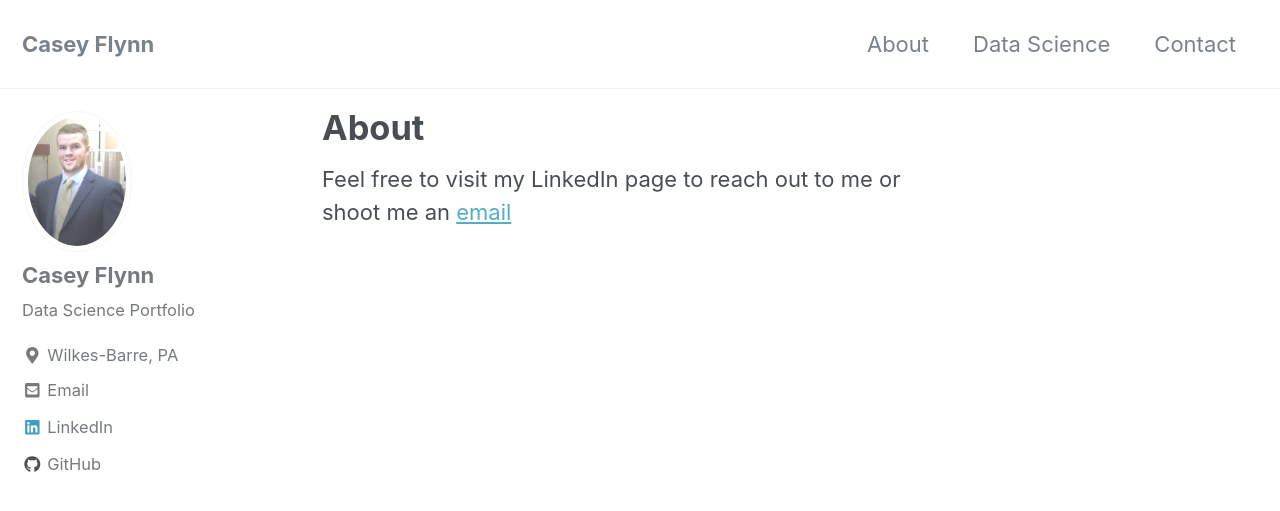
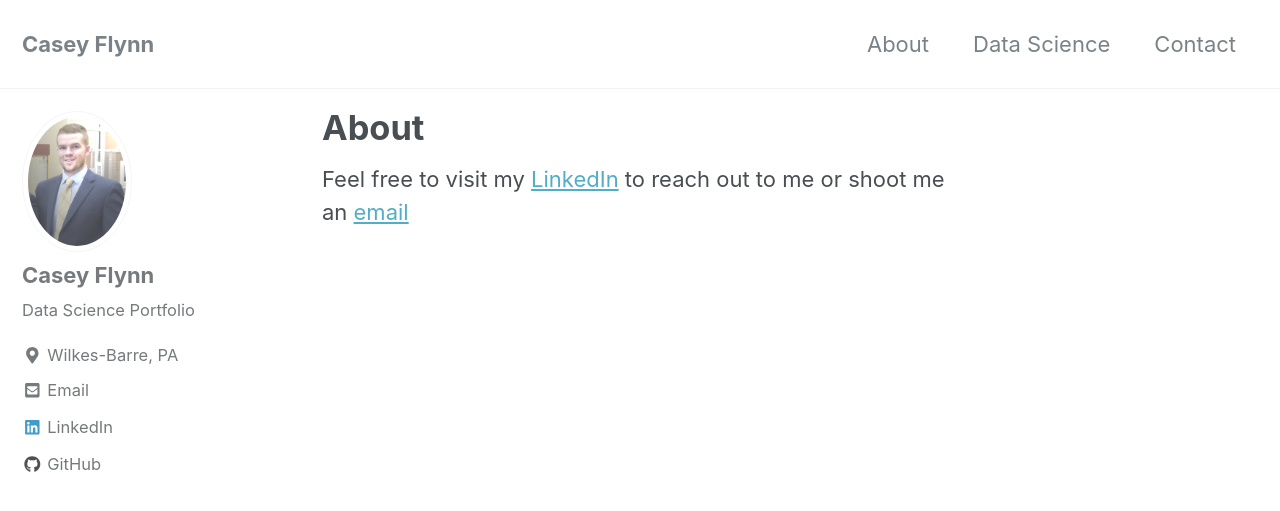
Before and after one commit to cmflynn13/cmflynn13.github.io, a Jekyll site: the page built from _pages/contact.md, in a window 1280 px wide and 900 px high. Shown: the top 511 px of the window. Built offline with Jekyll 4.4.1, drawn with Linux system fonts in a browser that asks for light colours; nearby versions of some CDN libraries.

Commit message:
linkedin URL

```diff
--- a/_pages/contact.md
+++ b/_pages/contact.md
@@ -4,5 +4,5 @@ permalink: /about/
 
 ---
 
-Feel free to visit my LinkedIn page to reach out to me or shoot me an
+Feel free to visit my [LinkedIn](https://www.linkedin.com/in/cmf) to reach out to me or shoot me an
 [email](cmflynn13@gmail.com)
```
